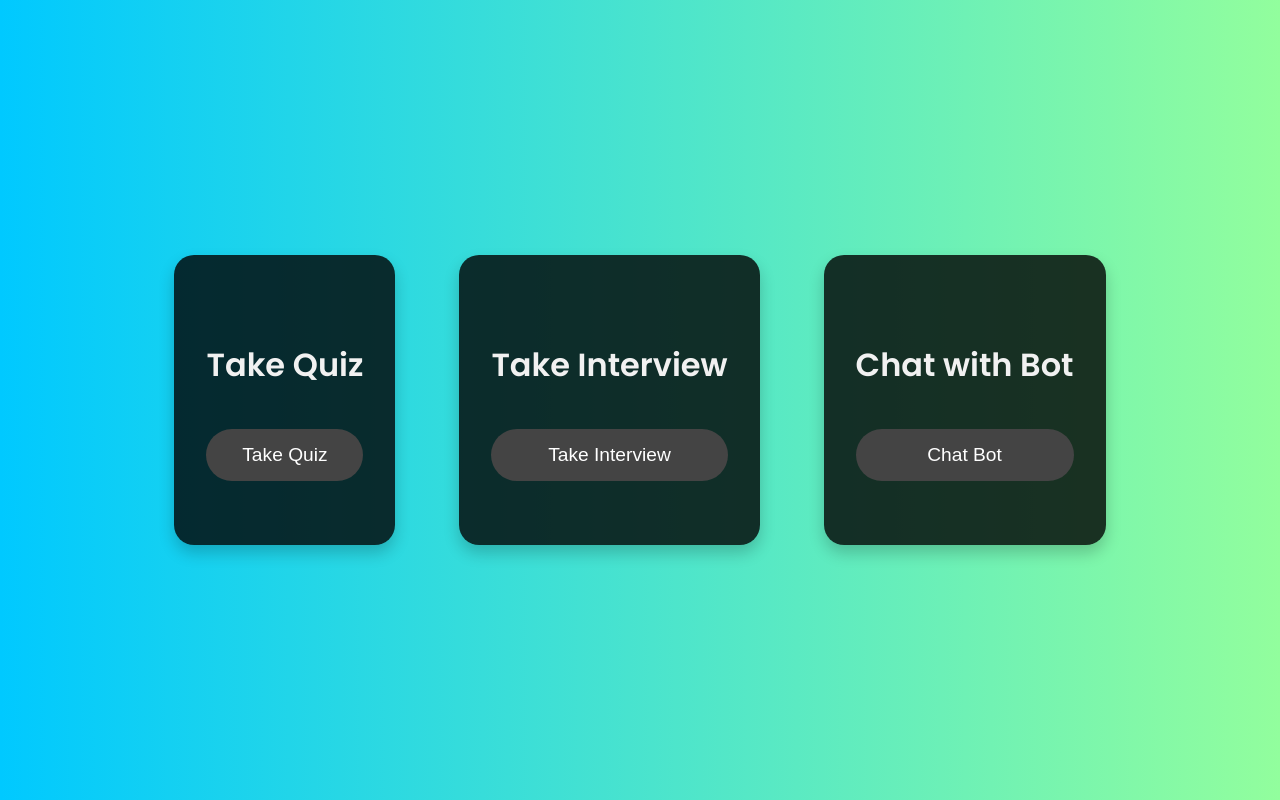
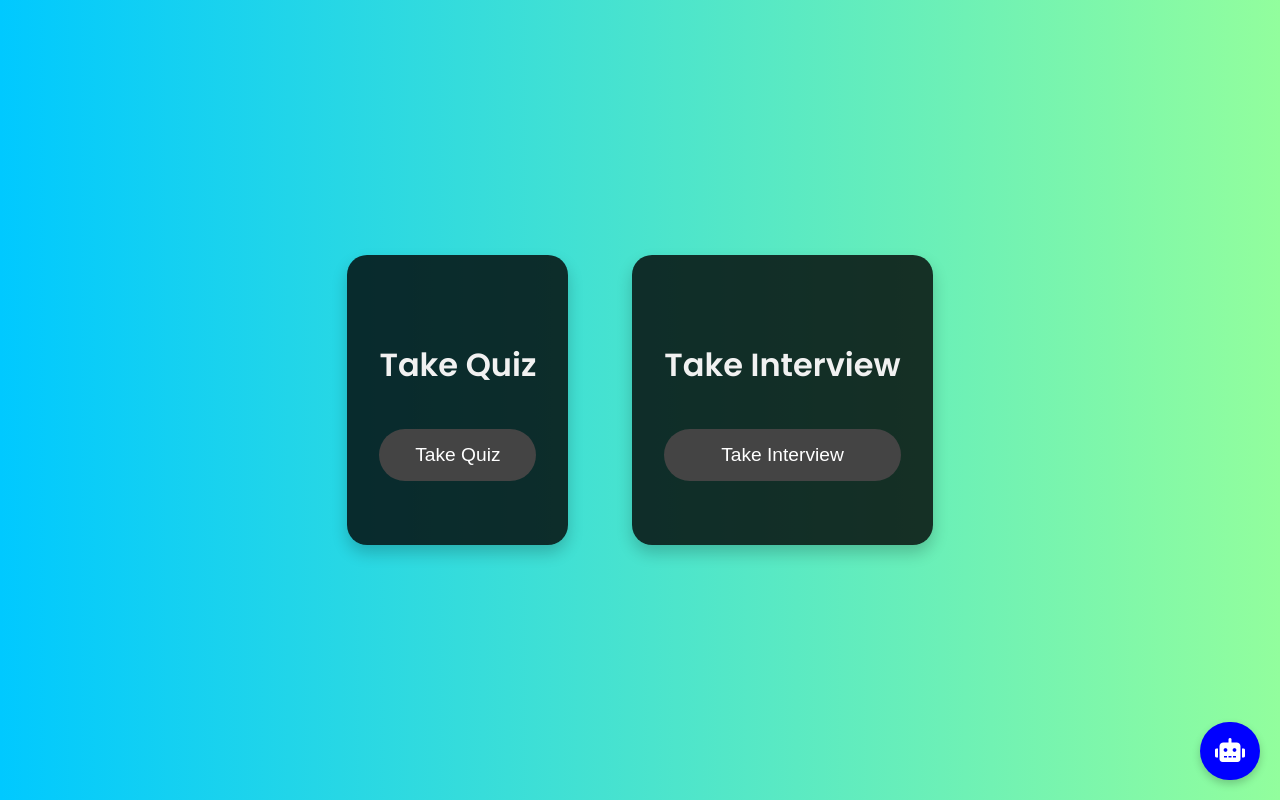
Before and after one commit to Shaunak-2/Brightmind-AI, a Flask app: page /choice in a window 1280 px wide. Run offline with Flask 3, Linux system fonts and the light colour scheme.

Commit message:
Update chatbot

```diff
--- a/FlaskApp/static/css/choice.css
+++ b/FlaskApp/static/css/choice.css
@@ -8,6 +8,7 @@ body {
     height: 100vh;
     margin: 0;
     font-family: 'Poppins', sans-serif;
+    position: relative; /* Added for chatbot positioning */
 }
 
 /* Main Container Styling */
@@ -20,7 +21,7 @@ body {
 }
 
 /* Individual Box Styling */
-#cont1, #cont2, #cont3 {
+#cont1, #cont2 {
     background-color: rgba(0, 0, 0, 0.8); /* Semi-transparent background */
     border-radius: 20px;
     padding: 4rem 2rem;
@@ -56,9 +57,36 @@ button:hover {
 }
 
 /* Hover Effect for Boxes */
-#cont1:hover, #cont2:hover, #cont3:hover {
+#cont1:hover, #cont2:hover {
     transform: translateY(-10px); /* Move up on hover */
     background-color: rgba(0, 0, 0, 0.9); /* Darker background on hover */
+}
+
+/* Chatbot Icon Button Styling */
+#chatbot-button {
+    position: absolute;
+    bottom: 20px;
+    right: 20px;
+}
+
+#chatbot-button button {
+    background-color: blue;
+    padding: 15px;
+    font-size: 1.5rem;
+    border-radius: 50px;
+    box-shadow: 0 4px 8px rgba(0, 0, 0, 0.2);
+    cursor: pointer;
+    transition: background-color 0.3s ease, transform 0.3s ease;
+}
+
+#chatbot-button button:hover {
+    background-color: #218838;
+    transform: scale(1.1);
+}
+
+/* Styling the icon */
+#chatbot-button i {
+    color: white;
 }
 
 /* Media Queries for Responsiveness */
@@ -75,4 +103,10 @@ button:hover {
     button {
         font-size: 1rem;
     }
+
+    /* Adjust chatbot button size on smaller screens */
+    #chatbot-button button {
+        padding: 10px 15px;
+        font-size: 1.2rem;
+    }
 }
--- a/FlaskApp/templates/choice.html
+++ b/FlaskApp/templates/choice.html
@@ -6,6 +6,7 @@
   <title>Choice Page</title>
   <link rel="stylesheet" href="/static/css/choice.css">
   <link href="https://fonts.googleapis.com/css2?family=Poppins:wght@300;400;600&display=swap" rel="stylesheet"> <!-- Adding a stylish font -->
+  <link rel="stylesheet" href="https://cdnjs.cloudflare.com/ajax/libs/font-awesome/6.0.0-beta3/css/all.min.css"> <!-- Font Awesome Icon Library -->
 </head>
 <body>
   <div id="container">
@@ -20,12 +21,13 @@
       <h1>Take Interview</h1>
       <a href="/interView" target="_parent"><button>Take Interview</button></a>
     </div>
+  </div>
 
-    <!-- Chatbot Section -->
-    <div id="cont3">
-      <h1>Chat with Bot</h1>
-      <a href="/chatbot" target="_parent"><button>Chat Bot</button></a>
-    </div>
+  <!-- Chatbot Icon Button at the bottom-right -->
+  <div id="chatbot-button">
+    <a href="/chatbot" target="_parent">
+      <button><i class="fas fa-robot"></i></button> <!-- Font Awesome chatbot icon -->
+    </a>
   </div>
 </body>
 </html>
```
